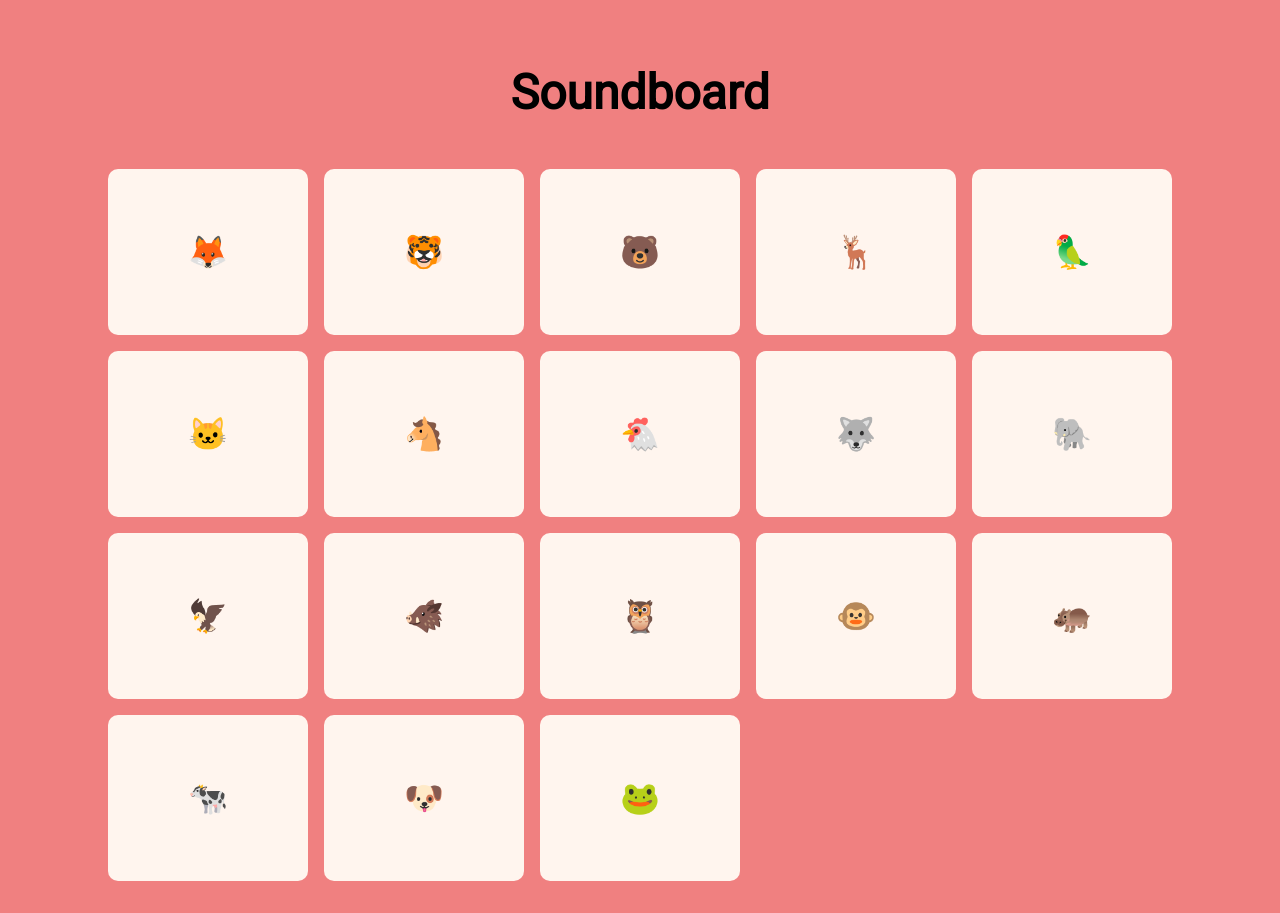
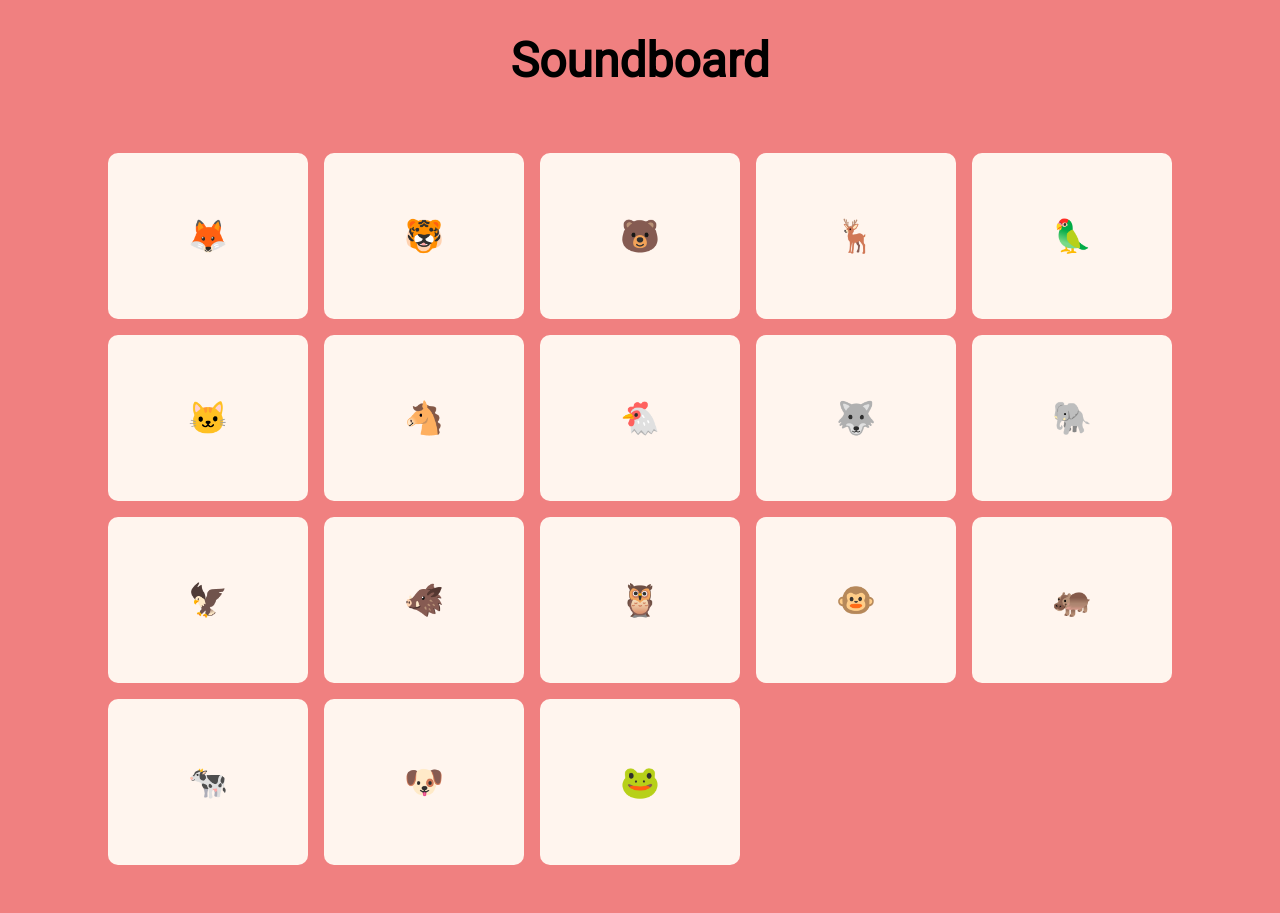
Before and after one commit to Shemrock3267/soundbar, a website with bundled scripts: page index.html in a window 1280 px wide. Built offline with nearby package versions, Linux system fonts and the light colour scheme.

Commit message:
moved header from container

```diff
--- a/index.css
+++ b/index.css
@@ -13,7 +13,6 @@ body {
 }
 
 h1 {
-  grid-column: 1 / -1;
   text-align: center;
   font-size: 3rem;
 }
--- a/index.html
+++ b/index.html
@@ -11,8 +11,8 @@
   <link rel="stylesheet" href="./index.css">
 </head>
 <body>
+  <h1>Soundboard</h1>
   <div class="container">
-    <h1>Soundboard</h1>
   </div>
   <script src="./index.js" type='module'></script>
 </body>
```
